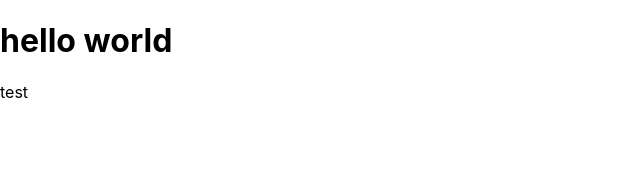
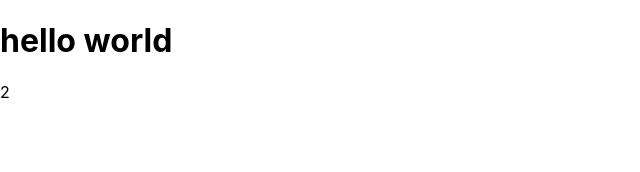
Before and after one commit to catalin-sandru/cocktail-price, a React (Create React App) app: page / in a window 1280 px wide. Shown: the top 172 px of the page, without its empty margins (0-640 px from the left). Built offline with nearby package versions, Linux system fonts and the light colour scheme; data requests are answered from the project's data file.

Commit message:
make use of the async method to get the data

```diff
--- a/src/component/cocktail/cocktail.jsx
+++ b/src/component/cocktail/cocktail.jsx
@@ -1,9 +1,32 @@
-import React, { Component} from 'react'
+import React, { Component} from 'react';
+import axios from 'axios';
+
+const BASE_URL = 'http://localhost:3456/'
 
 class Cocktail extends Component{
+
+  state = {
+    cocktail: []
+  }
+
+  async getCocktail() {
+    let {data} = await axios.get(`${BASE_URL}cocktail`)
+    this.setState({cocktail: data})
+    // console.log(data)
+    }
+
+  componentDidMount(){
+    // axios
+    //   .get(`${BASE_URL}cocktail`)
+    //   .then(({data}) => {
+    //     this.setState({cocktail: data})
+    //   })
+    this.getCocktail();
+  }
+
   render(){
     return (
-      <p>test</p>
+      <p>{this.state.cocktail.length}</p>
     )
   }
 }
```
